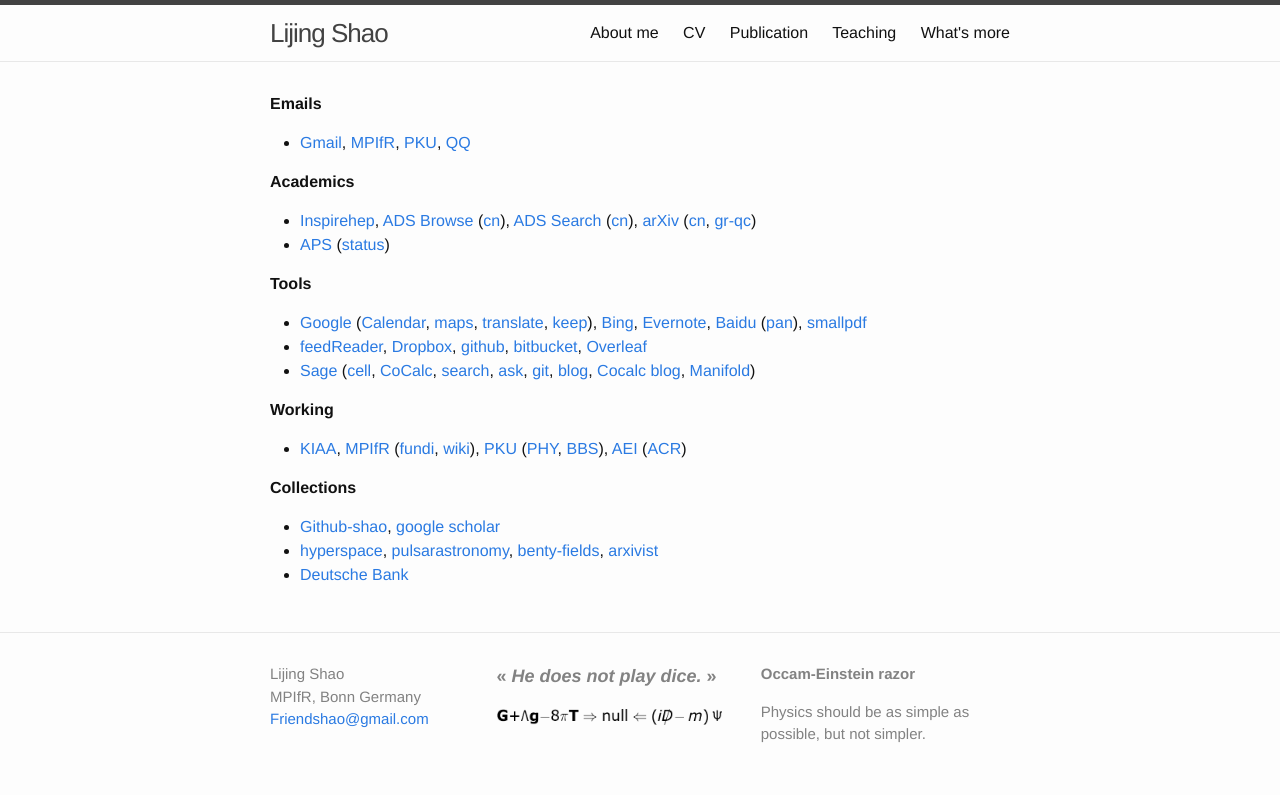
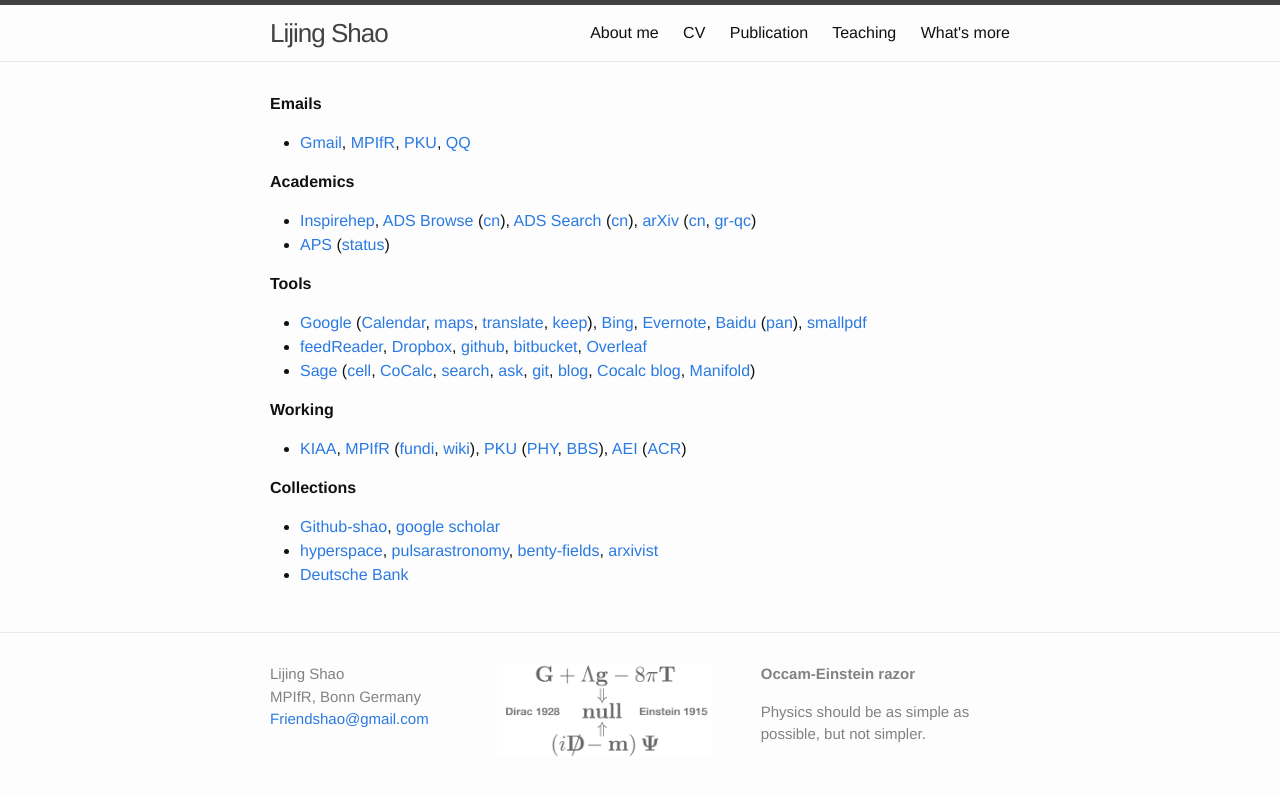
Before and after one commit to Friendshao/Friendshao.github.io, a Jekyll site: the page built from docs/freqlink.md, in a window 1280 px wide. Shown: the top 795 px of the page. Built offline with Jekyll 4.4.1, drawn with Linux system fonts in a browser that asks for light colours.

Commit message:
change footnote

```diff
--- a/_includes/footer.html
+++ b/_includes/footer.html
@@ -13,10 +13,8 @@
 
       <div class="footer-col footer-col-2">
 
-          <b><font size="4">&#xab; <i>He does not play dice.</i> &#xbb;</font></b>
-          <p> </p>
-          <img align="middle" src="http://friendshao.github.io/img/eqns3.gif"
-          style="width:225px;"></img>
+          <img align="middle" src="http://friendshao.github.io/img/footnote.png"
+          style="width:215px;"></img>
 
         <ul class="social-media-list">
           {% if site.github_username %}
--- a/docs/freqlink.md
+++ b/docs/freqlink.md
@@ -37,7 +37,7 @@
   [Dropbox](https://www.dropbox.com/home),
   [github](https://github.com/),
   [bitbucket](https://bitbucket.org/),
-  [Overleaf](https://www.overleaf.com/)
+  [Overleaf](https://www.overleaf.com/dash)
 - [Sage](http://www.sagemath.org/index.html)
   ([cell](https://sagecell.sagemath.org/),
   [CoCalc](https://cocalc.com/),
```
Also changed, not shown: docs/publist.md (+1 -1 lines), img/footnote.png (added).
